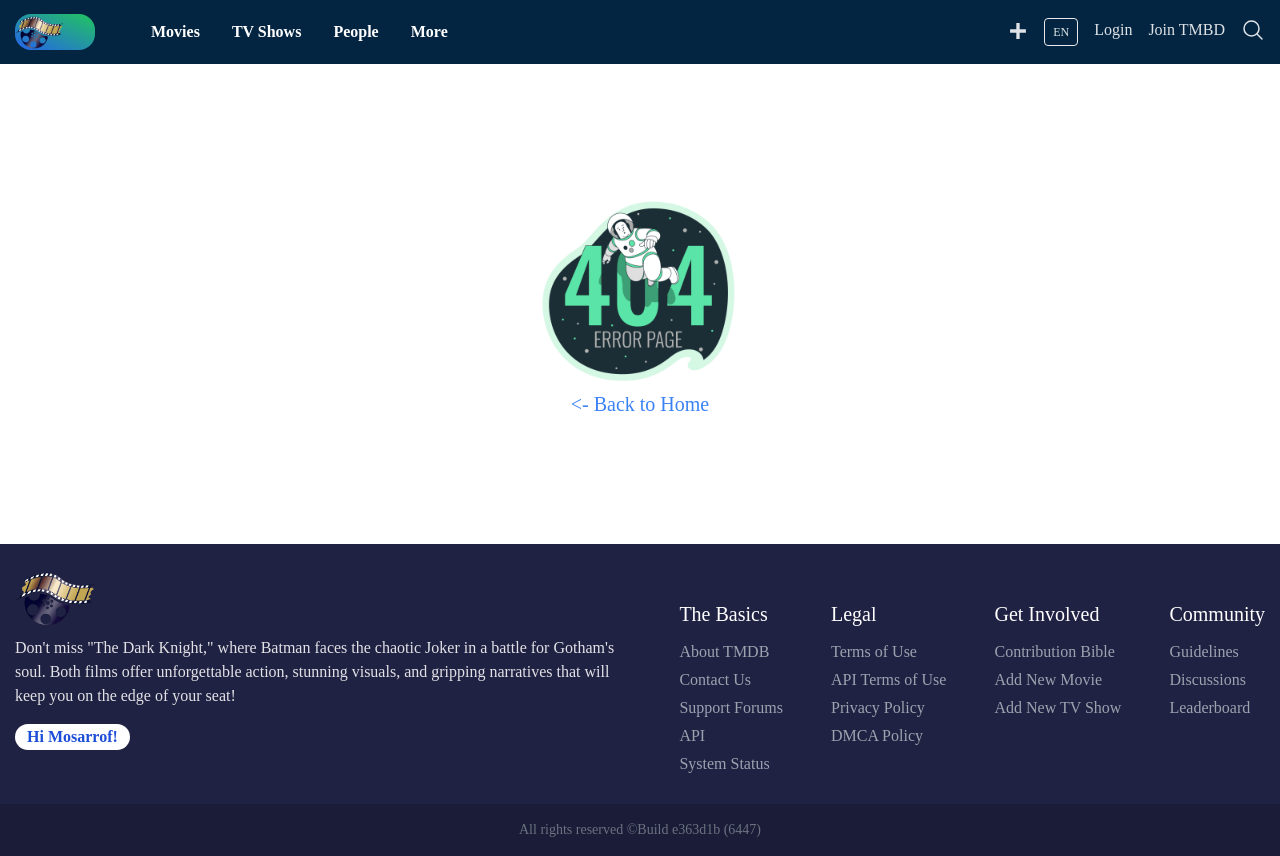
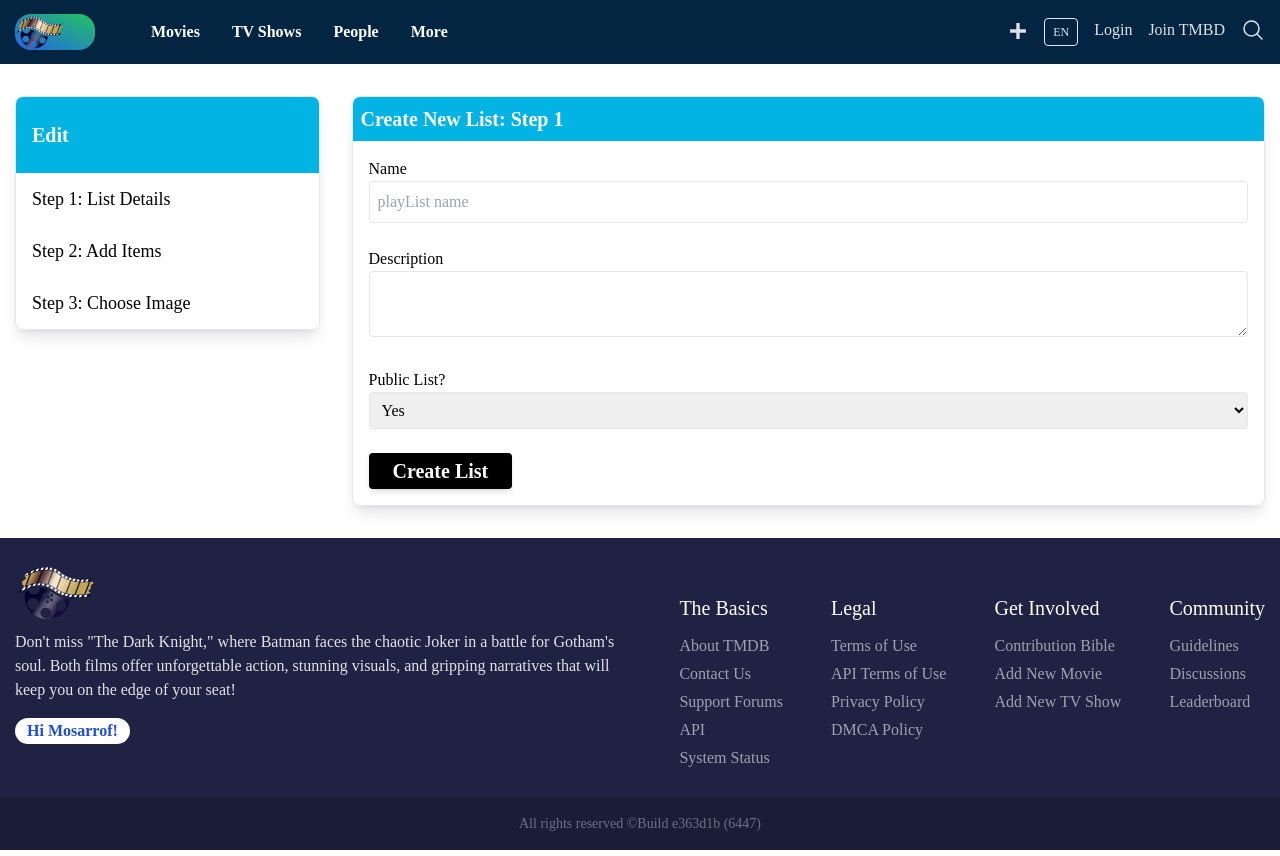
Before and after one commit to Mosarrof-Coding/TMDB-ViteApp, a React (Vite) app: page /create-new-list in a window 1280 px wide. Built offline with nearby package versions, Linux system fonts and the light colour scheme.

Commit message:
Add:playlist movie

```diff
--- a/index.html
+++ b/index.html
@@ -4,7 +4,7 @@
     <meta charset="UTF-8" />
     <link rel="icon" type="image/svg+xml" href="/src/assets/favicon2.svg" />
     <meta name="viewport" content="width=device-width, initial-scale=1.0" />
-    <title>The Movie Database (TMBD)</title>
+    <title>The Movie Database (TMDB)</title>
   </head>
   <body>
     <div id="root"></div>
--- a/src/App.jsx
+++ b/src/App.jsx
@@ -26,6 +26,7 @@ import AwardsCard from "./Components/AwardsCard";
 import AwardsCardMovie from "./Components/AwardsCardMovie";
 import SignUp from "./Pages/SignUp";
 import Login from "./Pages/Login";
+import CreateList from "./Pages/CreateList";
 
 function App() {
   return (
@@ -35,12 +36,15 @@ function App() {
         <Routes>
           <Route path="/" element={<Home />} />
           <Route path="/DiscoverMovie" element={<DiscoverMovie />} />
+
           <Route path="/top_rated" element={<Toprated />} />
           <Route path="/popular" element={<Popular />} />
           <Route path="/now_playing" element={<NowPlaying />} />
           <Route path="/upcoming" element={<Upcoming />} />
+
           <Route path="/popularPeople" element={<PopularPeople />} />
           <Route path="/toptv" element={<TopTvs />} />
+
           <Route path="/Detailpage/:id" element={<Detailpage />} />
           <Route
             path="/movie/:id/full-cast-and-crew"
@@ -59,11 +63,16 @@ function App() {
           <Route path="/movie/:id/movieBackdrops" element={<BackdropPage />} />
           <Route path="/movie/:id/moviePosters" element={<PosterPage />} />
           <Route path="/movie/:id/logos" element={<Logos />} />
+
           <Route path="/Pop0WinnersPage" element={<Pop0WinnersPage />} />
           <Route path="/AwardsCard/:id" element={<AwardsCard />} />
           <Route path="/AwardsCardMovie/:id" element={<AwardsCardMovie />} />
+
           <Route path="/signup" element={<SignUp />} />
           <Route path="/login" element={<Login />} />
+
+          <Route path="/create-new-list" element={<CreateList />} />
+
           <Route path="*" element={<PageNotFound />} />
         </Routes>
       </main>
--- a/src/Components/Home.jsx
+++ b/src/Components/Home.jsx
@@ -55,7 +55,7 @@ const Home = () => {
   };
 
   return (
-    <section className="">
+    <section>
       <div className="max-w-[1530px] mx-auto px-0 xl:px-[15px]">
         {/* banner/searchbar  */}
         <div className="heromain relative">
@@ -123,7 +123,7 @@ const Home = () => {
           Search Movies
         </h3>
         <div className="contizer">
-          <div className="homeWrapper py-2 overflow-x-auto bg-[url(./assets/bgArt.svg)] bg-repeat-x bg-[center_bottom_0rem]">
+          <div className="homeWrapper pt-2 pb-10 md:pb-6 overflow-x-auto bg-[url(./assets/bgArt.svg)] bg-repeat-x bg-[center_bottom_0rem]">
             {movies.length > 0 ? (
               <div className="flex gap-3 lg:gap-5">
                 {movies.map((movie) => (
--- a/src/Components/MovieCard.jsx
+++ b/src/Components/MovieCard.jsx
@@ -135,7 +135,7 @@ export default function MovieCard({ movie, imgUrl }) {
     };
   }, []);
 
-  // list-toggler-4
+  // create list-toggler-4
   const [list, setList] = useState(false);
   const listRef = useRef(null);
   const setListing = () => {
@@ -245,6 +245,64 @@ export default function MovieCard({ movie, imgUrl }) {
     localStorage.setItem(`watchStatus-${id}`, watch);
   }, [id, watch]);
 
+  // finding my account id
+  // useEffect(() => {
+  //   const getAccountId = async () => {
+  //     const apiKey = "629353605eab6723aee2f62b54183d48"; // Your API key
+  //     const sessionId = "6cb9342a31c4dc0a918437b34f7c252074185c12"; // Your session_id
+
+  //     try {
+  //       // Get account details using the session ID
+  //       const accountResponse = await axios.get(
+  //         `https://api.themoviedb.org/3/account?api_key=${apiKey}&session_id=${sessionId}`
+  //       );
+
+  //       const accountId = accountResponse.data.id; // Your account_id
+  //       console.log("Your Account ID:", accountId); // Log account_id to the console
+  //     } catch (error) {
+  //       console.error("Error fetching account ID:", error);
+  //     }
+  //   };
+
+  //   getAccountId(); // Call the function to get the account ID
+  // }, []);
+
+  // Function to fetch the created playlists from TMDB
+  const [fetchedLists, setFetchedLists] = useState([]);
+  const fetchPlayLists = async () => {
+    const account_id = 20792533;
+    try {
+      const response = await axios.get(
+        `https://api.themoviedb.org/3/account/${account_id}/lists`,
+        {
+          headers: {
+            Authorization: `Bearer eyJhbGciOiJIUzI1NiJ9.eyJhdWQiOiI2MjkzNTM2MDVlYWI2NzIzYWVlMmY2MmI1NDE4M2Q0OCIsIm5iZiI6MTcyODMwMTc0MC4xMTA0NTgsInN1YiI6IjY1NmY1N2Q4ODgwNTUxMDEzYTRhMDQyMSIsInNjb3BlcyI6WyJhcGlfcmVhZCJdLCJ2ZXJzaW9uIjoxfQ.Nmlzqvsh3ZCVZLMU9orbON6pZByAt0BW0t6AXPHoLL8`,
+            accept: "application/json",
+          },
+          params: {
+            session_id: "6cb9342a31c4dc0a918437b34f7c252074185c12",
+          },
+        }
+      );
+
+      if (response.data) {
+        const items = response.data.results.map((item) => (
+          <li key={item.id} className="hover:bg-pink-50 pl-2 py-1 rounded">
+            {item.name}
+          </li>
+        ));
+        // console.log("playlist", items);
+        setFetchedLists(items);
+      }
+    } catch (error) {
+      console.error("Error fetching playlists:", error);
+    }
+  };
+
+  useEffect(() => {
+    fetchPlayLists();
+  }, [id]);
+
   return (
     <div
       key={id}
@@ -272,6 +330,7 @@ export default function MovieCard({ movie, imgUrl }) {
           },
         }}
       />
+      {/* user Activity */}
       <div className="relative">
         <div className="">
           {loaded ? (
@@ -328,7 +387,7 @@ export default function MovieCard({ movie, imgUrl }) {
             </button>
             {isVisible && (
               <ul
-                className="absolute left-0 top-full min-w-32 bg-gray-100 z-10 rounded text-xs md:text-sm font-medium flex flex-col"
+                className="absolute left-0 top-0 min-w-32 bg-gray-100 z-10 rounded text-xs md:text-sm font-medium flex flex-col"
                 ref={listRef}
               >
                 <li
@@ -338,20 +397,27 @@ export default function MovieCard({ movie, imgUrl }) {
                   aria-label="addList your experience"
                 >
                   <span className="inline-block">
-                    <BsListUl size={14} />
+                    {fetchedLists.length > 0 ? (
+                      <BsListUl size={14} color="#ff0000" />
+                    ) : (
+                      <BsListUl size={14} />
+                    )}
                   </span>
                   <span>Add to list</span>
                   {add && (
                     <div className="ratBox absolute -left-2 top-[calc(100%+8px)] p-2 z-10 bg-[#57dce3] rounded shadow-xl">
-                      <Link
+                      <div
                         // to={`Detailpage/${id}`}
                         className="flex items-center gap-1"
                       >
                         <div className="w-48 md:w-56">
-                          <div className="flex items-center gap-2 font-bold text-blue-950 mb-2">
+                          <Link
+                            to={`create-new-list`}
+                            className="flex items-center gap-2 font-bold text-blue-950 mb-2"
+                          >
                             <span className="text-base leading-none">+</span>
                             <span className="">Create New List</span>
-                          </div>
+                          </Link>
 
                           <div className="bg-[#0e1a3d] rounded">
                             <div
@@ -365,7 +431,7 @@ export default function MovieCard({ movie, imgUrl }) {
                               <VscTriangleDown color="white" />
                               {list && (
                                 <div className="absolute w-[calc(100%+40px)] -left-4 md:left-0 top-full p-2 bg-white rounded shadow-lg">
-                                  <div className="flex items-center my-2 border rounded overflow-hidden p-1 lg:p-1.5">
+                                  <div className="flex items-center my-1 border rounded overflow-hidden p-1 lg:p-1.5">
                                     <input
                                       type="text"
                                       name="moss"
@@ -375,18 +441,19 @@ export default function MovieCard({ movie, imgUrl }) {
                                     />
 
                                     <CiSearch size={20} />
-                                  </div>
-                                  <h5 className="p-2 bg-gray-100 font-light">
-                                    Add to one of your items:
-                                  </h5>
-                                  <h4 className="p-2">Moss (4)</h4>
+                                  </div>{" "}
+                                  <ol className="max-h-[130px] overflow-y-scroll list-none">
+                                    <h5 className="p-2 bg-gray-100 font-light">
+                                      Add to one of your items:
+                                    </h5>
+                                    {fetchedLists}
+                                  </ol>
                                 </div>
                               )}
                             </div>
                           </div>
                         </div>
-                      </Link>
-
+                      </div>
                       <IoTriangleSharp
                         size={16}
                         color="#57dce3"
--- /dev/null
+++ b/src/Pages/CreateList.jsx
@@ -0,0 +1,184 @@
+import { Button } from "@material-tailwind/react";
+import axios from "axios";
+import { useState } from "react";
+import toast, { Toaster } from "react-hot-toast";
+
+export default function CreateList() {
+  const [inputValue, setInputValue] = useState("");
+  const [description, setDescription] = useState("");
+  const [isPublic, setIsPublic] = useState("yes");
+  const [submittedValues, setSubmittedValues] = useState([]);
+
+  const handleInputChange = (e) => {
+    setInputValue(e.target.value);
+  };
+
+  const handleDescriptionChange = (e) => {
+    setDescription(e.target.value);
+  };
+
+  const handlePublicChange = (e) => {
+    setIsPublic(e.target.value);
+  };
+
+  const handleSubmit = async (e) => {
+    e.preventDefault();
+    // Add new value to the local list
+    setSubmittedValues([...submittedValues, inputValue]);
+
+    // Call the function to create the list in TMDB
+    await addPlayList();
+
+    // Clear the input fields
+    setInputValue("");
+    setDescription("");
+  };
+
+  // Function to create the playlist and store it on TMDB
+  const addPlayList = async () => {
+    try {
+      const response = await axios.post(
+        `https://api.themoviedb.org/3/list`,
+        {
+          name: inputValue,
+          description: description,
+          public: isPublic === "yes",
+          language: "en",
+          session_id: "6cb9342a31c4dc0a918437b34f7c252074185c12",
+        },
+        {
+          headers: {
+            accept: "application/json",
+            "Content-Type": "application/json",
+            Authorization:
+              "Bearer eyJhbGciOiJIUzI1NiJ9.eyJhdWQiOiI2MjkzNTM2MDVlYWI2NzIzYWVlMmY2MmI1NDE4M2Q0OCIsIm5iZiI6MTcyODMwMTc0MC4xMTA0NTgsInN1YiI6IjY1NmY1N2Q4ODgwNTUxMDEzYTRhMDQyMSIsInNjb3BlcyI6WyJhcGlfcmVhZCJdLCJ2ZXJzaW9uIjoxfQ.Nmlzqvsh3ZCVZLMU9orbON6pZByAt0BW0t6AXPHoLL8",
+          },
+        }
+      );
+
+      console.log("API Response:", response.data); // Debugging line
+
+      if (response.data && response.data.status_code === 1) {
+        toast.success("Playlist created successfully!");
+      } else {
+        toast.error(
+          "Failed to create the playlist: " +
+            (response.data?.status_message || "Unknown error")
+        );
+      }
+    } catch (error) {
+      console.error("Error creating playlist:", error); // Debugging line
+      toast.error("Failed to create the playlist.");
+    }
+  };
+
+  return (
+    <section className="py-4 lg:py-8">
+      <Toaster
+        position="top-right"
+        reverseOrder={false}
+        gutter={8}
+        containerClassName=""
+        containerStyle={{}}
+        toastOptions={{
+          duration: 5000,
+          style: {
+            background: "#111800",
+            color: "#fff",
+            boxShadow: "none",
+          },
+          success: {
+            duration: 3000,
+            theme: {
+              primary: "green",
+              secondary: "black",
+            },
+          },
+        }}
+      />
+      <div className="contizer">
+        <div className="step-1 text-black flex flex-col md:flex-row gap-4 lg:gap-8">
+          <div className="steplist w-full h-fit md:basis-1/4 md:min-w-[240px] rounded-lg border overflow-hidden shadow-lg">
+            <h4 className="text-lg lg:text-xl text-white font-bold py-3 lg:py-6 px-2 lg:px-4 bg-[#01B4E4]">
+              Edit
+            </h4>
+            <ul className="">
+              <li className="px-2 lg:px-4 text-base lg:text-lg text-black hover:text-blue-600 font-medium py-1.5 lg:py-3 hover:bg-gray-200 transition-all duration-300">
+                Step 1: List Details
+              </li>
+              <li className="px-2 lg:px-4 text-base lg:text-lg text-black hover:text-blue-600 font-medium py-1.5 lg:py-3 hover:bg-gray-200 transition-all duration-300">
+                Step 2: Add Items
+              </li>
+              <li className="px-2 lg:px-4 text-base lg:text-lg text-black hover:text-blue-600 font-medium py-1.5 lg:py-3 hover:bg-gray-200 transition-all duration-300">
+                Step 3: Choose Image
+              </li>
+            </ul>
+          </div>
+
+          <div className="formlist w-full md:basis-3/4 border rounded-lg overflow-hidden shadow-lg">
+            <h4 className="text-base lg:text-xl font-bold text-white p-2 bg-[#01B4E4]">
+              Create New List: Step 1
+            </h4>
+            <form
+              className="flex flex-col gap-4 lg:gap-6 p-2 lg:p-4"
+              onSubmit={handleSubmit}
+            >
+              <div className="formGroup">
+                <label htmlFor="name">Name</label>
+                <input
+                  type="text"
+                  name="name"
+                  id="name"
+                  placeholder="playList name"
+                  required
+                  className="w-full p-1 lg:p-2 text-sm lg:text-base focus:outline-none font-light rounded border"
+                  onChange={handleInputChange}
+                  value={inputValue}
+                />
+              </div>
+              <div className="thisGroup">
+                <h5>Description</h5>
+                <textarea
+                  rows={2}
+                  className="w-full p-1 lg:p-2 text-sm lg:text-base focus:outline-none font-light rounded border"
+                  onChange={handleDescriptionChange}
+                  value={description}
+                ></textarea>
+              </div>
+              <div className="thisGroup">
+                <h5>Public List?</h5>
+                <select
+                  className="w-full p-1 lg:p-2 text-sm lg:text-base focus:outline-none font-light rounded border"
+                  onChange={handlePublicChange}
+                  value={isPublic}
+                >
+                  <option value="yes">Yes</option>
+                  <option value="no">No</option>
+                </select>
+              </div>
+
+              <Button
+                type="submit"
+                className="w-fit py-0.5 lg:py-1 px-4 lg:px-6 text-base lg:text-xl  font-semibold rounded bg-black hover:bg-blue-600 text-white cursor-pointer transition-all duration-300"
+              >
+                Create List
+              </Button>
+            </form>
+
+            {/* Display list of submitted values */}
+            {submittedValues.length > 0 && (
+              <div className="p-4">
+                <h5 className="font-semibold">Submitted Lists:</h5>
+                <ul className="list-disc pl-4 text-gray-800">
+                  {submittedValues.map((value, index) => (
+                    <li key={index}>{value}</li>
+                  ))}
+                </ul>
+              </div>
+            )}
+          </div>
+        </div>
+      </div>
+    </section>
+  );
+}
```
